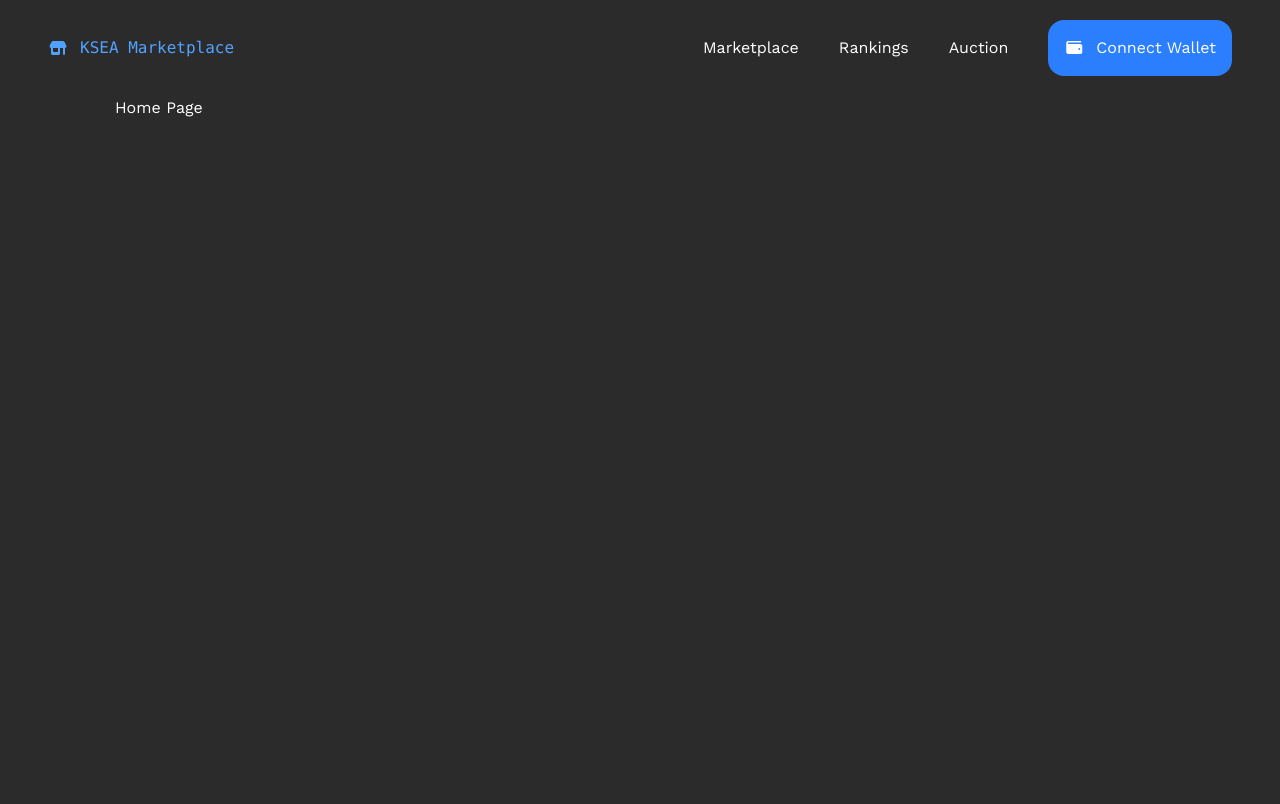
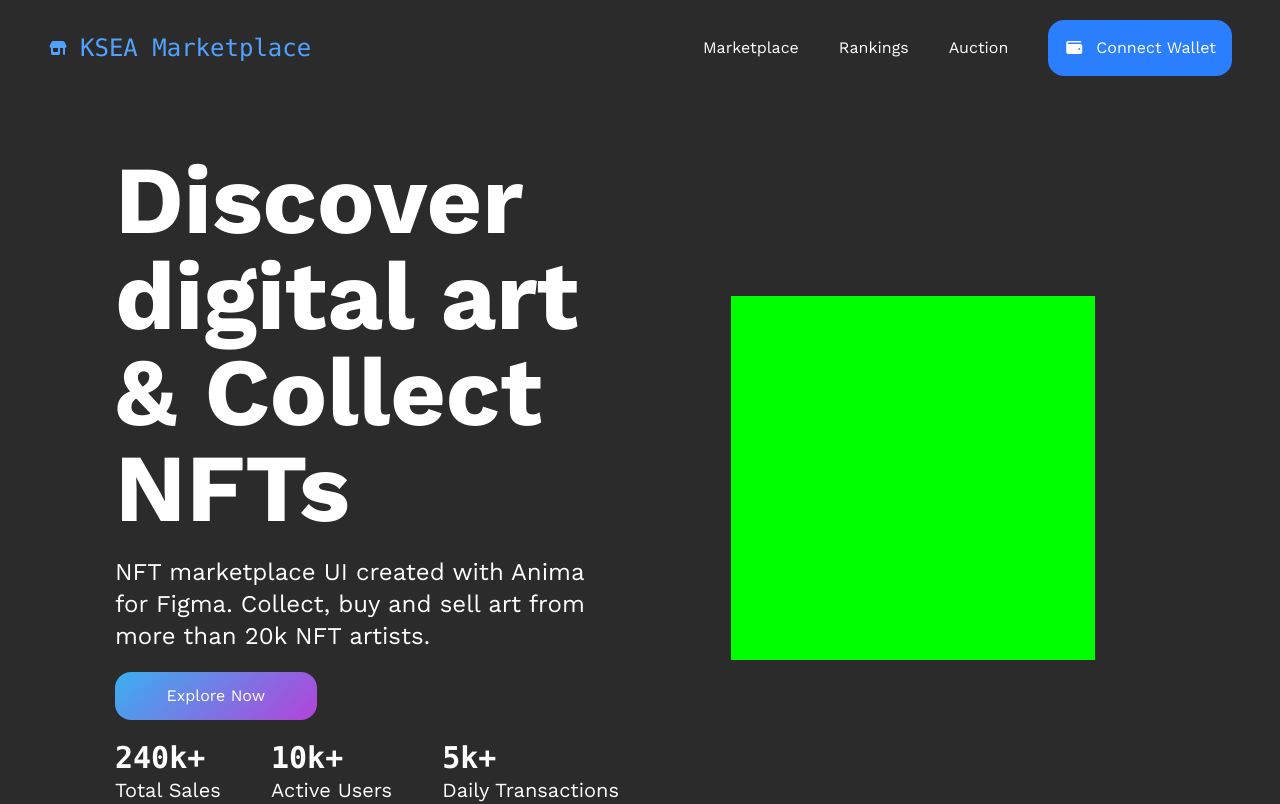
Before and after one commit to b1endong/NFT-Marketplace, a React (Vite) app: page / in a window 1280 px wide. Built offline with nearby package versions, Linux system fonts and the light colour scheme.

Commit message:
feature/hero component

```diff
--- a/package.json
+++ b/package.json
@@ -13,7 +13,8 @@
     "@tailwindcss/vite": "^4.1.12",
     "react": "^19.1.1",
     "react-dom": "^19.1.1",
-    "tailwindcss": "^4.1.12"
+    "tailwindcss": "^4.1.12",
+    "three": "^0.179.1"
   },
   "devDependencies": {
     "@eslint/js": "^9.33.0",
--- /dev/null
+++ b/src/components/Hero.jsx
@@ -0,0 +1,40 @@
+import HeroCard from "./HeroCard";
+
+export default function Hero() {
+    return (
+        <div className="flex justify-between items-stretch mt-14 gap-8 min-h-[600px]">
+            <div className="flex flex-col w-[48%] gap-5 justify-between">
+                <div className="flex flex-col gap-5">
+                    <h1 className="text-8xl font-bold">
+                        Discover digital art & Collect NFTs
+                    </h1>
+                    <p className="text-2xl">
+                        NFT marketplace UI created with Anima for Figma.
+                        Collect, buy and sell art from more than 20k NFT
+                        artists.
+                    </p>
+                    <button className="gradient-button w-[40%] ">
+                        Explore Now
+                    </button>
+                </div>
+                <ul className="flex-center-between text-xl">
+                    <li className="flex flex-col">
+                        <strong className="text-3xl font-mono">240k+</strong>{" "}
+                        Total Sales
+                    </li>
+                    <li className="flex flex-col">
+                        <strong className="text-3xl font-mono">10k+</strong>{" "}
+                        Active Users
+                    </li>
+                    <li className="flex flex-col">
+                        <strong className="text-3xl font-mono">5k+</strong>{" "}
+                        Daily Transactions
+                    </li>
+                </ul>
+            </div>
+            <div className="w-[48%] flex">
+                <HeroCard />
+            </div>
+        </div>
+    );
+}
--- /dev/null
+++ b/src/components/HeroCard.jsx
@@ -0,0 +1,76 @@
+import * as THREE from "three";
+import {useRef, useEffect, useState} from "react";
+import {Raycaster} from "three";
+
+export default function HeroCard() {
+    const canvasRef = useRef(null);
+    const containerRef = useRef(null);
+    const [dimensions, setDimensions] = useState({width: 0, height: 0});
+
+    useEffect(() => {
+        const updateDimensions = () => {
+            if (containerRef.current) {
+                const rect = containerRef.current.getBoundingClientRect();
+                setDimensions({
+                    width: rect.width,
+                    height: rect.height,
+                });
+            }
+        };
+
+        updateDimensions();
+        window.addEventListener("resize", updateDimensions);
+
+        return () => window.removeEventListener("resize", updateDimensions);
+    }, []);
+
+    useEffect(() => {
+        if (!dimensions.width || !dimensions.height) return;
+
+        const canvas = canvasRef.current;
+
+        //import methods
+        const raycaster = new Raycaster();
+        const scene = new THREE.Scene();
+        const camera = new THREE.PerspectiveCamera(
+            75,
+            dimensions.width / dimensions.height,
+            0.1,
+            1000
+        );
+        camera.position.z = 5;
+        const renderer = new THREE.WebGLRenderer({canvas, antialias: true});
+        renderer.setSize(dimensions.width, dimensions.height);
+        renderer.setPixelRatio(Math.min(2, window.devicePixelRatio));
+
+        //Initialize object
+        const cubeGeometry = new THREE.BoxGeometry(1, 1, 1);
+        const cubeMaterial = new THREE.MeshBasicMaterial({color: 0x00ff00});
+        const cubeMesh = new THREE.Mesh(cubeGeometry, cubeMaterial);
+        cubeMesh.scale.setScalar(3);
+        scene.add(cubeMesh);
+        scene.background = new THREE.Color(0x2b2b2b);
+
+        //Raycaster
+        const pointer = new THREE.Vector2();
+        window.addEventListener("mousedown", (event) => {
+            pointer.x = (event.clientX / window.innerWidth) * 2 - 1;
+            pointer.y = -(event.clientY / window.innerHeight) * 2 + 1;
+        });
+
+        //renderLoop
+        const animate = () => {
+            window.requestAnimationFrame(animate);
+            // cubeMesh.rotation.x += 0.01;
+            // cubeMesh.rotation.y += 0.01;
+            renderer.render(scene, camera);
+        };
+        animate();
+    }, [dimensions]);
+
+    return (
+        <div ref={containerRef} className="w-full h-full">
+            <canvas ref={canvasRef} />
+        </div>
+    );
+}
--- a/src/components/Navbar.jsx
+++ b/src/components/Navbar.jsx
@@ -3,7 +3,9 @@ export default function Navbar() {
         <nav className="flex-center-between py-5 px-12">
             <div className="flex items-center ">
                 <i className="fa-solid fa-shop mr-3 text-blue-400"></i>
-                <h1 className="font-mono text-blue-400">KSEA Marketplace</h1>
+                <h1 className="font-mono text-blue-400 text-2xl">
+                    KSEA Marketplace
+                </h1>
             </div>
             <ul className="flex items-center gap-10">
                 <li>Marketplace</li>
--- a/src/index.css
+++ b/src/index.css
@@ -74,18 +74,30 @@
     @apply flex items-center justify-between;
   }
 
-  .custom-transition {
-    @apply transition duration-300 ease-in-out;
-  }
 
-  .max-w-calc {
-    max-width: calc(100% - 230px);
-  }
 }
+
+@utility max-w-calc {
+  max-width: calc(100% - 230px);
+}
+
+@utility custom-gradient {
+  background: linear-gradient(136deg, rgba(58, 176, 240, 1) 0%, rgba(179, 67, 217, 1) 100%);
+}
+
+@utility custom-transition {
+  @apply transition duration-300 ease-in-out;
+}
+
+
 
 @layer components {
   .base-button {
-    @apply bg-blue-500 text-white p-3 rounded-2xl transition duration-300 ease-in-out;
+    @apply bg-blue-500 text-white p-3 rounded-2xl custom-transition;
+  }
+
+  .gradient-button {
+    @apply custom-gradient p-3 rounded-2xl custom-transition;
   }
 
   .base-button:hover {
--- a/src/pages/HomePage.jsx
+++ b/src/pages/HomePage.jsx
@@ -1,11 +1,13 @@
 import Navbar from "../components/Navbar";
+import Hero from "../components/Hero";
 
 export default function HomePage() {
     return (
         <>
             <Navbar />
+
             <div className="max-w-calc m-auto">
-                <h1>Home Page</h1>
+                <Hero />
             </div>
         </>
     );
```
Also changed, not shown: 2 other files (tests, documents, lock files or other folders).
